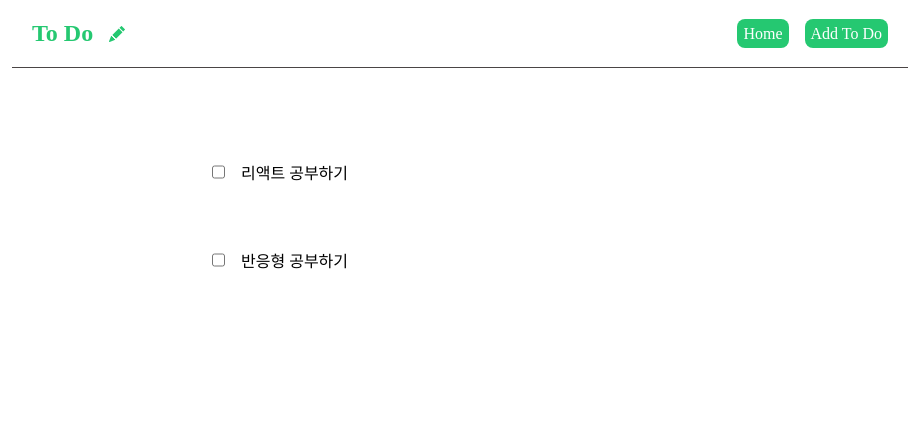
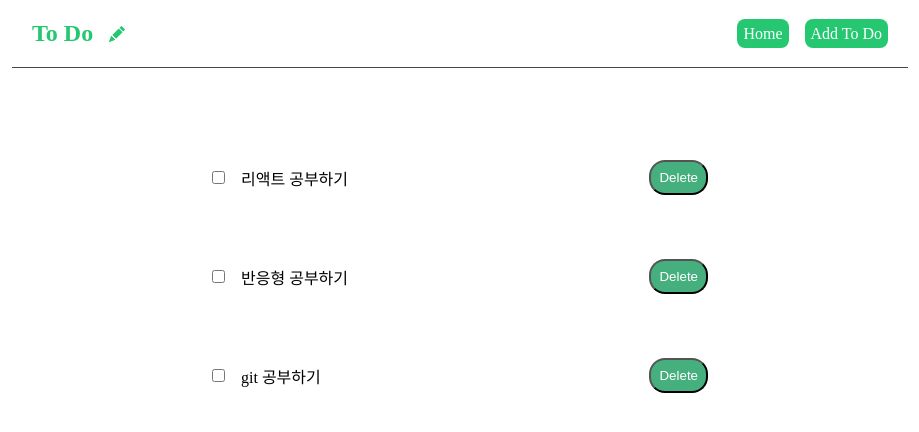
Before and after one commit to handaehee93/React-Blog, a React (Create React App) app: page /create in a window 1280 px wide. Shown: the top 432 px of the page, without its empty margins (180-1099 px from the left). Built offline with nearby package versions, Linux system fonts and the light colour scheme.

Commit message:
TodoList컴포넌트에 삭제버튼 구현

```diff
--- a/src/components/Home.jsx
+++ b/src/components/Home.jsx
@@ -6,11 +6,25 @@ let nextid = 0
 export default function Home() {
   const [todos, setTodos] =useState([
     {id:nextid++, title: '리액트 공부하기'},
-    {id:nextid++, title: '반응형 공부하기'}
+    {id:nextid++, title: '반응형 공부하기'},
+    {id:nextid++, title: 'git 공부하기'}
   ])
+
+  // 부모 요소에 존재 하는 상태 값이 자식 컴포넌트의 어떤 작용으로 인해 변화 하길 원한다면 함수를 props로 내려줘야 한다.
+  // 왜냐면 상태 값은 오직 'set상태값' 에 의해서만 변경이 가능하기 때문에, 상태 변경 함수를 props로 내려줘야 하기 때문이다.
+  // 아래의 handleDelte는 기존 배열의 요소에서 입력받은 id와(todolist에서는 삭제 버튼이 눌린 요소의 id) 일치 하지 않는 것들만 새로운 배열로 만들어서 해당 배열을 상태값으로 업데이트 해준 것이다. 사용자가 삭제버튼을 클릭하면 삭제하고자 하는 todolist의 id가 전달이 될 것이고, 이건 삭제할 거니까 얘를 빼고 새로운 배열을 만들어 리턴하면 삭제한 것과 같기 때문이다.
+  // 추가적으로  filter 메서드는 기존의 배열을 수정하는 것이 아니라 새로운 배열을 반환한다.
+  const handleDelete = (id) => {
+    const newTodos = todos.filter((todo) => (
+      todo.id !== id
+    ))
+    setTodos(newTodos)
+  }
+
+
   return (
     <div className='home'>
-      <TodoList todos={todos}/>
+      <TodoList todos={todos} handleDelete={handleDelete}/>
     </div>
   )
 }
--- a/src/components/NavBar.jsx
+++ b/src/components/NavBar.jsx
@@ -3,7 +3,7 @@ import {BsPencilFill} from 'react-icons/bs'
 export default function NavBar() {
   return (
     <nav className='navbar'>
-      <h1>To Do</h1>
+      <a href="/"><h1>To Do</h1></a>
       <BsPencilFill className='icon'/>
       <div className='links'>
         <a href="/">Home</a>
--- a/src/components/TodoList.jsx
+++ b/src/components/TodoList.jsx
@@ -1,6 +1,9 @@
 import React from 'react'
 
-export default function TodoList({todos}) {
+export default function TodoList({todos, handleDelete}) {
+
+
+
   return (
     <div className='todo_list'>
       {/* 배열을 받아서 뿌리는 {}안의 부분은 재사용 가능성이 충분하므로 항상 하나의 컴포넌트로 만들어 주는 것이 좋다.*/}
@@ -11,6 +14,9 @@ export default function TodoList({todos}) {
             <div className='content'>
             {todo.title}
             </div>
+            {/* 아래 처럼 props로 전달받은 함수에 인자로 어떤 값을 받아야 한다면 아래 처럼 입력을 해줘야 한다.
+            onClick={handleDelte(todo.id)} 라고 입력하면 작동하지 않는다.*/}
+            <button onClick={() => (handleDelete(todo.id))}>Delete</button>
           </div>
 
         ))
--- a/src/index.css
+++ b/src/index.css
@@ -2,6 +2,7 @@
   margin: 0;
   padding: 0;
   box-sizing: border-box;
+  /* font-size: 62.5%; */
 }
 
 body {
@@ -29,12 +30,15 @@ body {
   margin-left: auto;
   color: black;
 }
-.navbar h1 {
+.navbar a {
+  text-decoration: none;
+}
+.navbar a h1 {
   color: #25c871;
 
 }
 
-.navbar a {
+.navbar .links a {
   background-color: #25c871;
   margin-left: 16px;
   text-decoration: none;
@@ -44,7 +48,8 @@ body {
 }
 
 .navbar a:hover {
-  color: #25c871;
+  /* color: #25c871; */
+  border: 1px solid rgb(9, 139, 67)
 }
 
 .home {
@@ -57,12 +62,25 @@ body {
 .todolist {
   display: flex;
   padding: 2rem;
+  align-items: center;
 }
 .todolist:hover {
   box-shadow: 1px 3px 5px rgba(0, 0, 0, 0.1);
 }
 
-.content {
+.todolist .content {
   width: 100%;
   margin-left: 1rem;
+
 }
+
+.todolist button {
+  color: #fff;
+  padding: 0.5rem;
+  background-color: #45af7e;
+  border-radius: 1rem;
+}
+
+.todolist button:hover {
+border:2px solid #25c871;
+}
```
